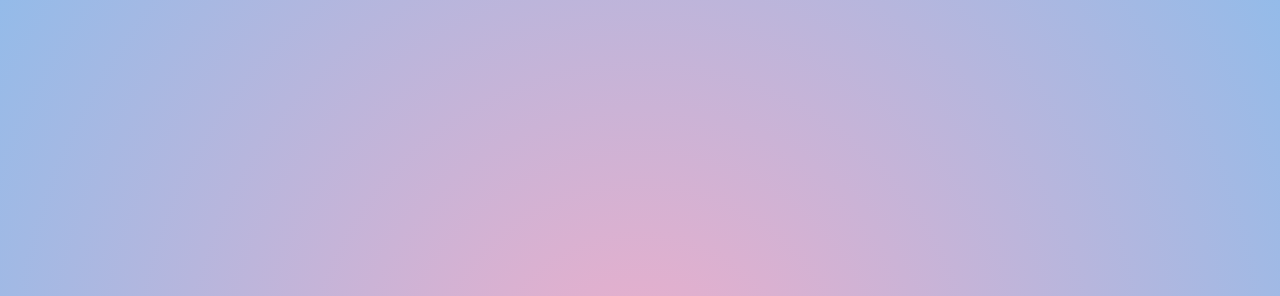
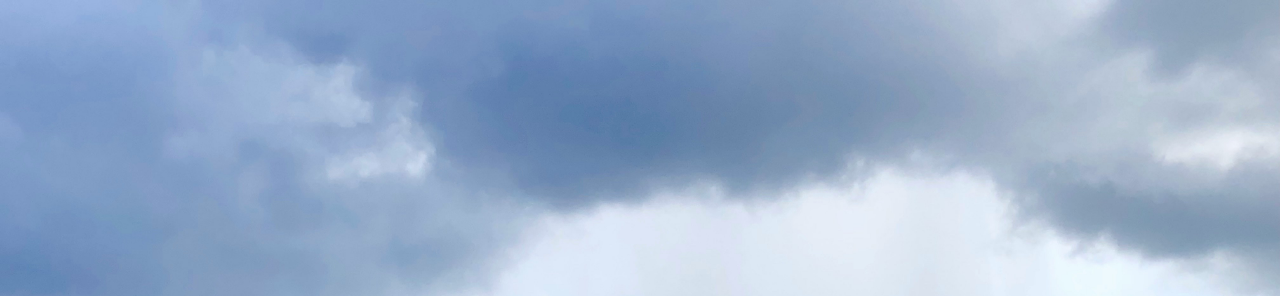
Before and after one commit to thaiyalnath-b/Weather-Dashboard, a plain HTML site: page index.html in a window 1280 px wide. Shown: the top 296 px of the page. Drawn offline with Linux system fonts and the light colour scheme.

Commit message:
added image

```diff
--- a/styles.css
+++ b/styles.css
@@ -10,10 +10,10 @@ body {
     justify-content: center;
     align-items: center;
     height: 100vh;
-    background: rgb(238, 174, 202);
-    background: radial-gradient(circle,
-            rgba(238, 174, 202, 1) 0%,
-            rgba(148, 187, 233, 1) 100%);
+    background-image: url(weather.jpg);
+    background-repeat: no-repeat;
+    background-size: cover;
+
 
     .entities {
         display: flex;
```
Also changed, not shown: weather.jpg (added).
